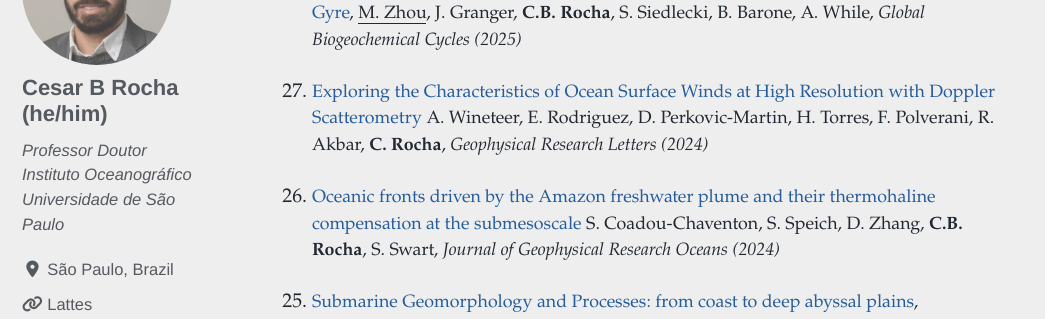
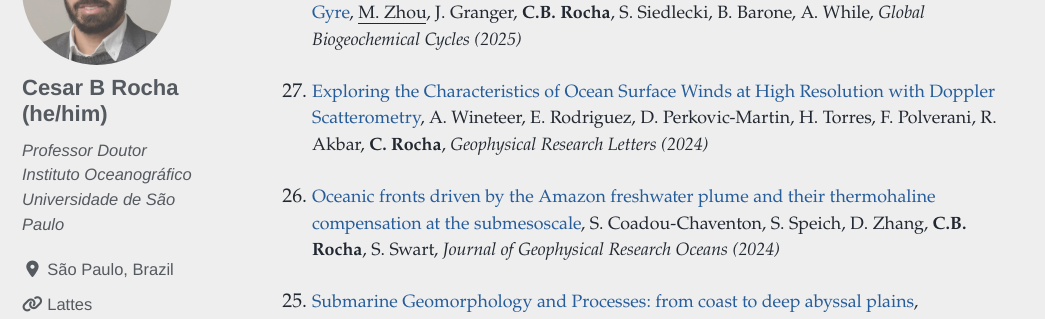
Before and after one commit to cesar-rocha/cesar-rocha.github.io, a Jekyll site: the page built from _pages/publications.md, in a window 1280 px wide and 900 px high, scrolled down 1670 px. Shown: the part 150-469 px from the top of the window, without its empty margins (0-1045 px from the left). Built offline with Jekyll 4.4.1, drawn with Linux system fonts in a browser that asks for light colours; cached includes are drawn as plain includes; nearby versions of some CDN libraries.

Commit message:
bring back commas

```diff
--- a/_pages/publications.md
+++ b/_pages/publications.md
@@ -57,10 +57,9 @@ Journal of Physical Oceanography (submitted)* -->
     <u>M. Zhou</u>, J. Granger, **C.B. Rocha**, S. Siedlecki, B. Barone, A. While, *Global Biogeochemical Cycles (2025)*
 
 
-0. [Exploring the Characteristics of Ocean Surface Winds at High Resolution with Doppler Scatterometry][27]
-A. Wineteer, E. Rodriguez, D. Perkovic-Martin, H. Torres, F. Polverani, R. Akbar, **C. Rocha**, *Geophysical Research Letters (2024)*
+0. [Exploring the Characteristics of Ocean Surface Winds at High Resolution with Doppler Scatterometry][27], A. Wineteer, E. Rodriguez, D. Perkovic-Martin, H. Torres, F. Polverani, R. Akbar, **C. Rocha**, *Geophysical Research Letters (2024)*
 
-0. [Oceanic fronts driven by the Amazon freshwater plume and their thermohaline compensation at the submesoscale][26]
+0. [Oceanic fronts driven by the Amazon freshwater plume and their thermohaline compensation at the submesoscale][26],
     S. Coadou-Chaventon, S. Speich, D. Zhang, **C.B. Rocha**, S. Swart, *Journal of Geophysical Research Oceans (2024)*
 
 0. [Submarine Geomorphology and Processes: from coast to deep abyssal plains][25],
```
